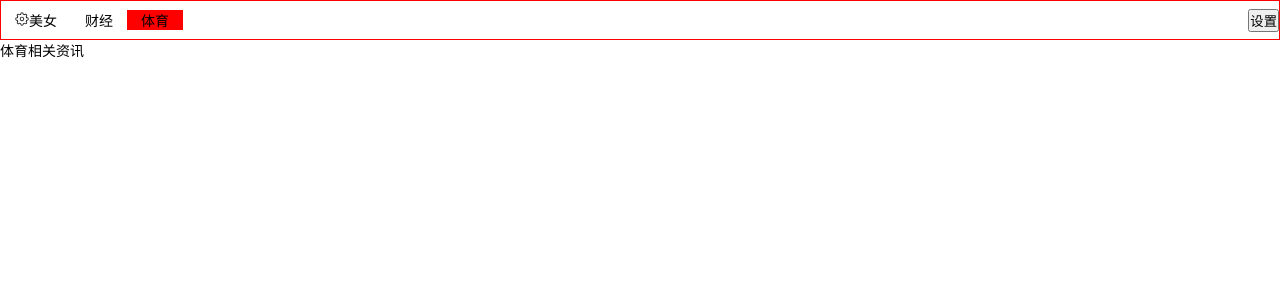
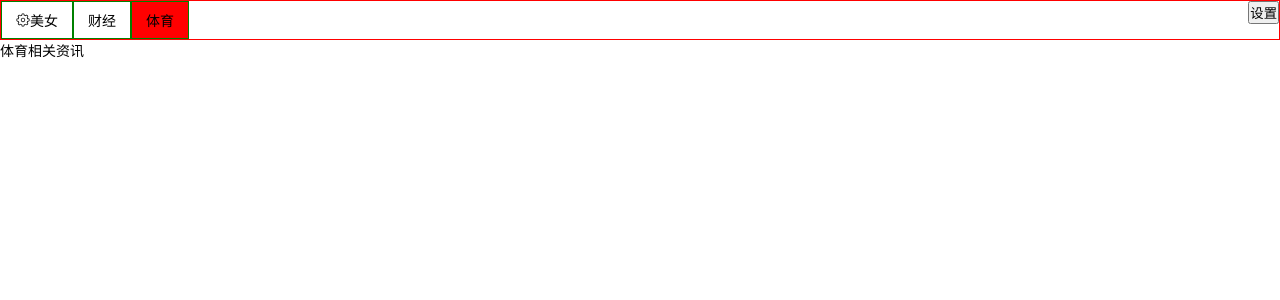
Before and after one commit to doria76593/vue2-lunzi, a Vue app: page / in a window 1280 px wide. Shown: the top 300 px of the page. Built offline with nearby package versions, Linux system fonts and the light colour scheme.

Commit message:
增大tab item可点击区域

```diff
--- a/src/tabs-body.vue
+++ b/src/tabs-body.vue
@@ -13,7 +13,6 @@ export default {
   },
 
   mounted() {
-    // console.log('儿子,', this.eventBus)
   },
   methods: {},
   components: {},
--- a/src/tabs-head.vue
+++ b/src/tabs-head.vue
@@ -15,9 +15,7 @@ export default {
     return {}
   },
 
-  mounted() {
-    // console.log('儿子,', this.eventBus)
-  },
+  mounted() {},
 
   methods: {},
 }
@@ -29,7 +27,6 @@ $tab-height: 40px;
   display: flex;
   height: $tab-height;
   justify-content: flex-start;
-  align-items: center;
   border: 1px solid red;
   > .actions-wrapper {
     margin-left: auto;
--- a/src/tabs-item.vue
+++ b/src/tabs-item.vue
@@ -25,7 +25,6 @@ export default {
   },
   mounted() {
     this.eventBus.$on('update:selected', (name) => {
-      console.log('name', name)
       this.active = name === this.name
     })
   },
@@ -46,9 +45,14 @@ export default {
 
 <style scoped lang="scss">
 .tabs-item {
+  border: 1px solid red;
   padding: 0 1em;
   flex-shrink: 0;
   cursor: pointer;
+  border: 1px solid green;
+  height: 100%;
+  display: flex;
+  align-items: center;
   &.active {
     background: red;
   }
--- a/src/tabs-pane.vue
+++ b/src/tabs-pane.vue
@@ -19,7 +19,6 @@ export default {
   },
   mounted() {
     this.eventBus.$on('update:selected', (name) => {
-      console.log('name', name)
       this.active = name === this.name
     })
   },
```
